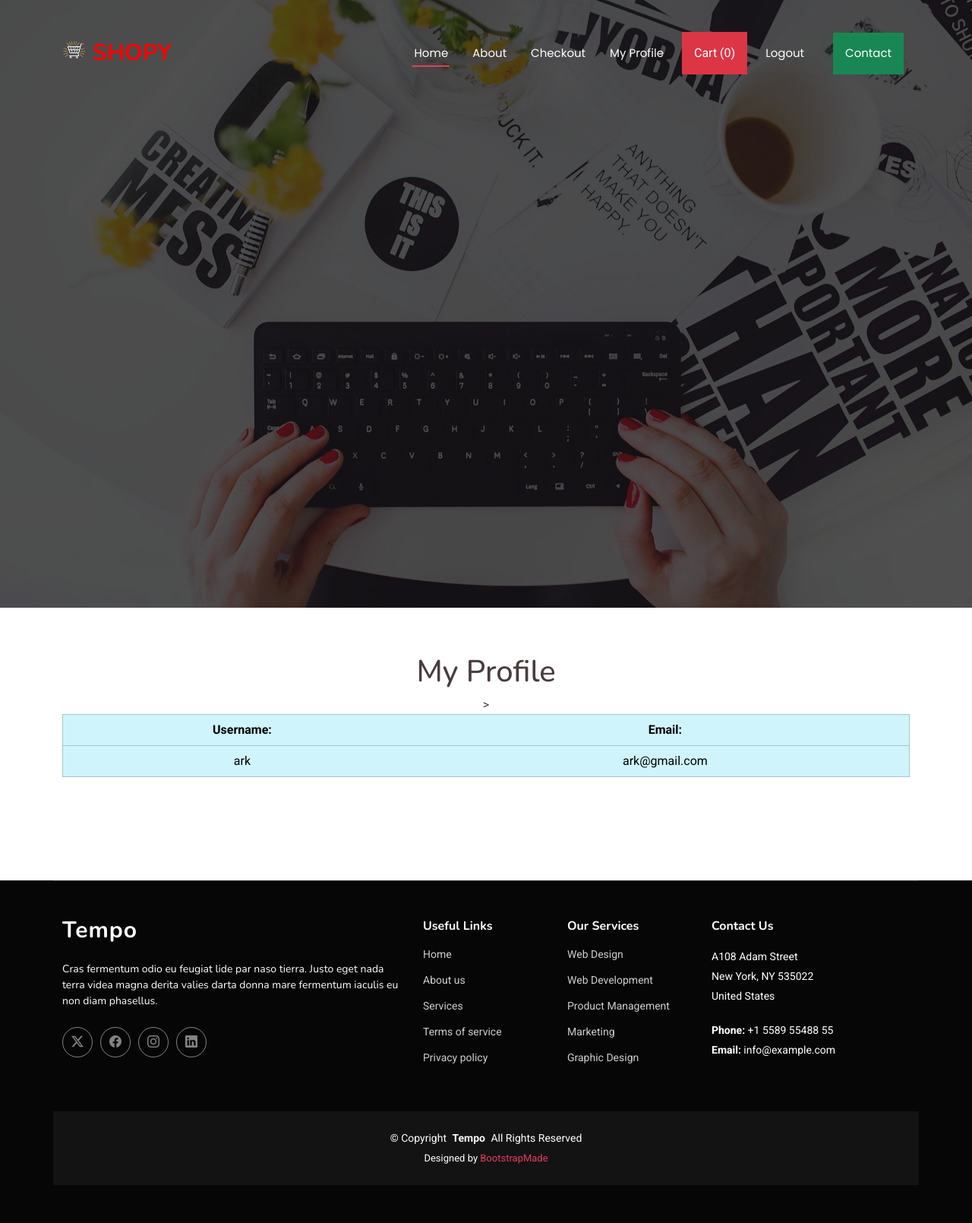
After one commit to Arisha2902/e-commerce-project, a Django app: page /profile in a window 1280 px wide. The commit adds this page. Shown: the whole page at 76% size. Run offline with Django 5.2, Linux system fonts and the light colour scheme; a user stored in the database is signed in; data comes from the database, SQL or seed files in the repository; both versions use the stored data as it was after the commit; some libraries are stand-ins or nearby versions.

Commit message:
added profile

```diff
--- a/shopy/app/urls.py
+++ b/shopy/app/urls.py
@@ -5,6 +5,7 @@ urlpatterns = [
       path('',views.index, name='index'),
       path('contact',views.contact, name='contact'),
       path('about',views.about, name='about'),
+      path('profile',views.profile, name='profile'),
       path('checkout/',views.checkout, name='checkout'),
       path('handlerequest/', views.handlerequest, name='HandleRequest'),
       # path('',views., name='')
--- a/shopy/app/views.py
+++ b/shopy/app/views.py
@@ -121,3 +121,39 @@ def handlerequest(request):
         else:
             print('order was not successful because' + response_dict['RESPMSG'])
     return render(request, 'paymentstatus.html', {'response': response_dict})
+
+
+def profile(request):
+    if not request.user.is_authenticated:
+        messages.warning(request,"Login & Try Again")
+        return redirect('/auth/login')
+    currentuser = request.user.email.split('@')[0]
+    print(currentuser)
+    items=Orders.objects.filter(email=currentuser)
+    # rid=""
+    for i in items:
+        print(i.oid)
+        print(i.order_id)
+        myid=i.oid
+        rid=myid.replace("ShopyCart","")
+        print(rid)
+    # try:
+        # order_id = int(rid)
+        # status = OrderUpdate.objects.filter(order_id=order_id)
+        # for j in status:
+            # print(j.update_desc)
+    # except ValueError:
+        # status = []
+        # print("Invalid order ID:", rid)
+
+    # context = {"items": items, "status": status,"currentuser": currentuser}
+    # return render(request, "profile.html", context)
+    # status=OrderUpdate.objects.filter(order_id=int(rid))
+    # for j in status:
+        # print(j.update_desc)
+
+
+    context ={ "currentuser": currentuser}
+    # print(currentuser)
+    return render(request,"profile.html",context)
+    # return render(request, "profile.html")
--- a/shopy/templates/about.html
+++ b/shopy/templates/about.html
@@ -1,6 +1,6 @@
 {% extends "base.html" %}
-{% block title %} About {% endblock title %}
+{% block title %} About Us {% endblock title %}
 
 {% block body %}
-this is About
+<h1>About Us </h1>
 {% endblock body %}
--- a/shopy/templates/base.html
+++ b/shopy/templates/base.html
@@ -57,14 +57,14 @@
           <!-- <li><a class="nav-link scrollto " href="/about">Orders</a></li> -->
           <li><a class="nav-link scrollto " href="/checkout">Checkout</a></li>
 
-          <li><a class="nav-link scrollto " href="/about">My Profile</a></li>
+          <li><a class="nav-link scrollto " href="/profile">My Profile</a></li>
           <button type="button" class="nav-link scrollto bg-danger p-3 m-2 text-white" id="popcart" data-container="body" data-toggle="popover" data-placement="bottom" data-html="true" ><i class="fa-solid fa-cart-shopping"></i>  Cart (<span id="cart">0</span>)
           </button>
 
 
           {% if request.user.is_authenticated %}
           <li><a class="nav-link scrollto" href="/auth/logout/"> Logout
-            {{ user.username }}
+            <!-- {{ user.username }} -->
           </a></li>
           {% else %}
 
--- a/shopy/templates/checkout.html
+++ b/shopy/templates/checkout.html
@@ -158,7 +158,11 @@ document.getElementById('totalprice').innerHTML = totalPrice;
 
 $('#itemsJson').val(JSON.stringify(cart));
 
-
+// {% if thank %}
+// alert('Thanks for ordering with us. Your order is is {{id}}. Use it to track your order using our order tracker');
+// localStorage.clear();
+// document.location = "/";
+// {% endif %}
 
 
 var test = `${totalPrice}`;
--- /dev/null
+++ b/shopy/templates/profile.html
@@ -0,0 +1,79 @@
+{% extends "base.html" %}
+{% block title %} Profile {% endblock title %}
+
+{% block body %}
+
+
+<section id="portfolio" class="portfolio section">
+  <div class="container section-title" data-aos="fade-up">
+
+<h1>My Profile </h1>
+<table border="1" cellpadding="10" cellspacing="0" class="table table-info table-striped">
+    <thead>>
+    <tr>
+        <th scope="col">Username: </th>
+        <th scope="col">Email: </th>
+    </tr>
+    <tr>
+        <td>{{ currentuser }}</td>
+        <td> {{ user.email }}</td>
+    </tr>
+</table>
+</div>
+
+
+
+<!-- <table class="table table-info table-striped">
+    <thead>
+      <tr>
+        <th scope="col">Order ID</th>
+        <th scope="col">Name</th>
+        <th scope="col">Products</th>
+        <th scope="col">Amount Paid</th>
+        <th scope="col">Payment Status</th>
+        <th scope="col">Address</th>
+        <th scope="col">Phone Number</th>
+        <th scope="col">Delivery Status</th>
+        <th scope="col">Delivered</th>
+        <th scope="col">Date</th>
+      </tr>
+    </thead>
+    <tbody>
+
+        {% for i  in items %}
+
+        <tr>
+            <th scope="row">{{i.oid}} </th>
+            <td> {{i.name}}</td>
+            <td>{{i.items_json}} </td>
+            <td>{{i.amount}} </td>
+            <td> {{i.paymentstatus}}</td>
+            <td> {{i.address1}}</td>
+            <td> {{i.phone}}</td>
+
+            {% for j in status  %}
+            <td> {{j.update_desc}}</td>
+
+
+
+            {% if j.delivered %}
+            <td><i class="fa-solid fa-circle-check"></i> Delivered</td>
+            {% else %}
+            <td> <i class="fa-solid fa-truck"></i> Not Delivered</td>
+            {% endif %}
+
+
+            <td> {{j.timestamp}}</td>
+            {% endfor %}
+
+
+
+        {% endfor %}
+
+
+
+    </tbody>
+</table>-->
+    <!-- </div> -->
+
+{% endblock body %}
```
Also changed, not shown: shopy/db.sqlite3.
